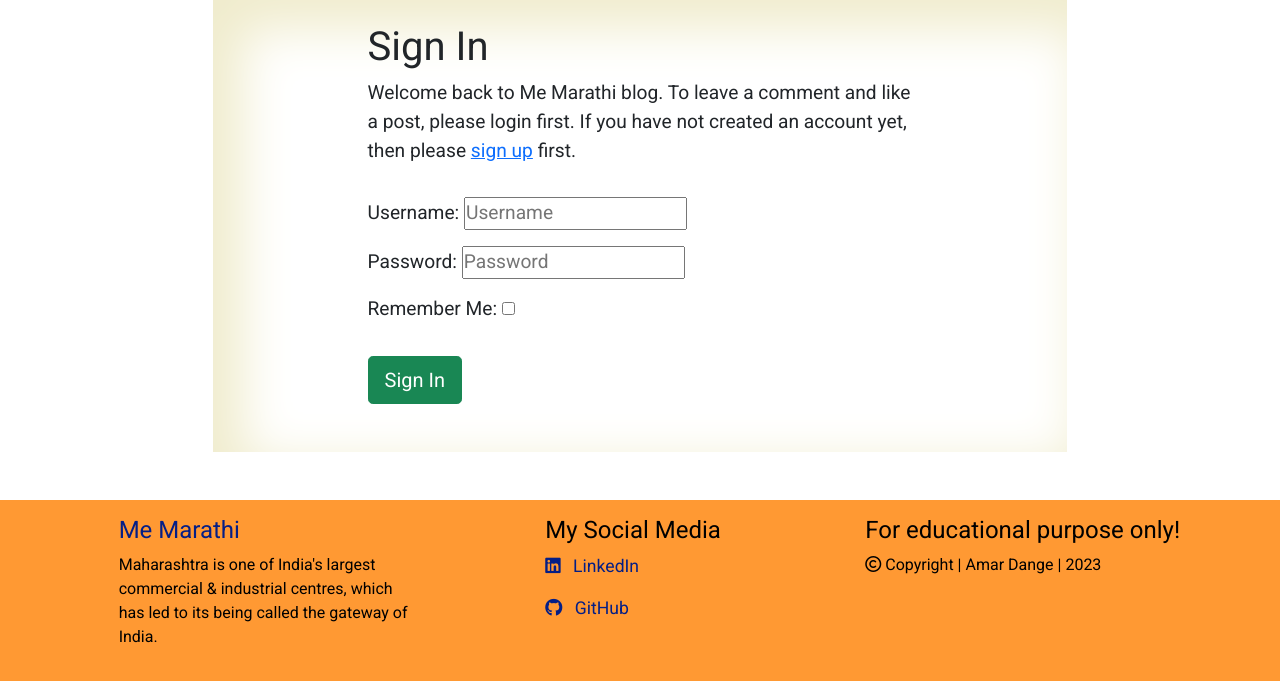
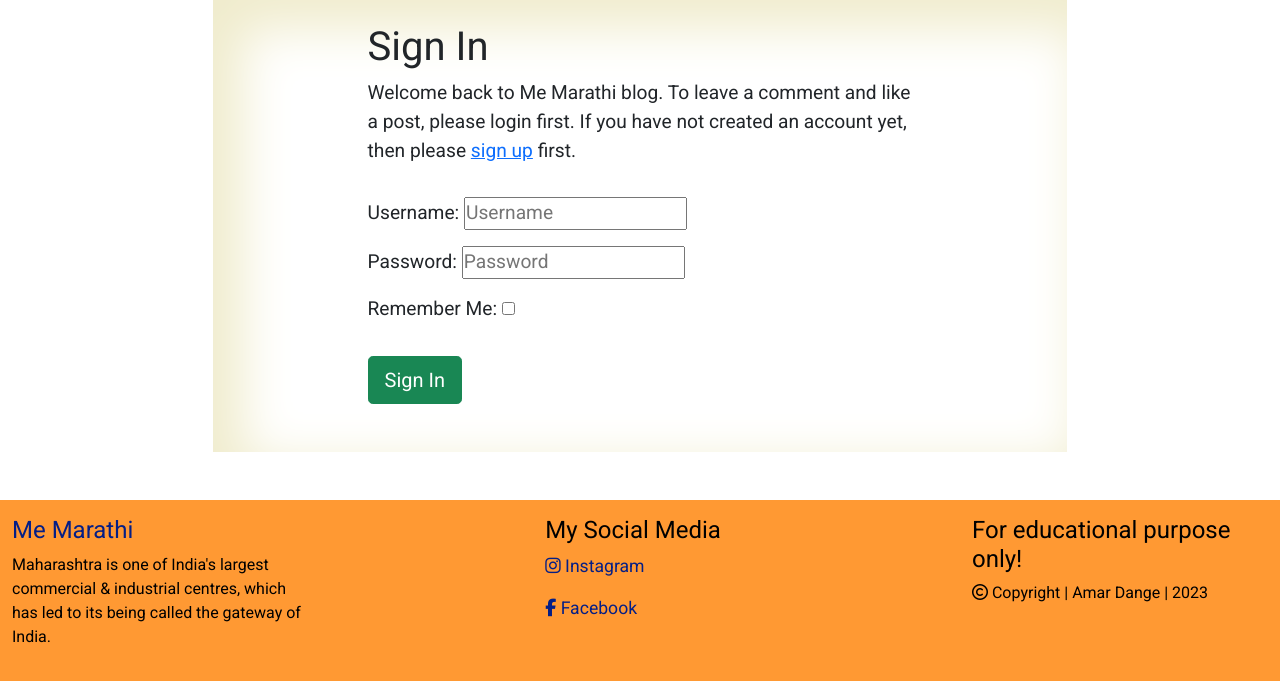
Before and after one commit to AmarDange/Django-Project-4, a Django app: page /accounts/login/ in a window 1280 px wide. Shown: the part 165-846 px from the top of the page. Run offline with Django 3.2, Linux system fonts and the light colour scheme; data that the repository does not hold is empty; some libraries are stand-ins or nearby versions.

Commit message:
readme writing for user stories

```diff
--- a/templates/base.html
+++ b/templates/base.html
@@ -121,26 +121,24 @@
     <footer>
         <div class="container-fluid">
             <div class="row py-3">
-                <div class="col-md-3 offset-md-1">
+                <div class="col-md-3 offset-md-0">
                     <a href="{% url 'home' %}">
                         <h4>Me Marathi</h4>
                     </a>
                     <p class="footer-text">Maharashtra is one of India's largest commercial & industrial centres, which
-                        has led to its being called the gateway
-                        of India.
+                        has led to its being called the gateway of India.
                     </p>
                 </div>
+                <div class="col-md-3 offset-md-2">
+                    <h4>My Social Media</h4>
+                    <p><a href="https://www.instagram.com/" target="_blank" rel="noopener"
+                        aria-label="Go to my lnstagram"><i class="fa-brands fa-instagram"></i><span>
+                            Instagram</span></a></p>
+                    <p><a href="https://www.facebook.com/" target="_blank" rel="noopener"
+                            aria-label="Go to my facebook"><i class="fab fa-facebook-f"></i><span>
+                                Facebook</span></a></p>
+                </div>
                 <div class="col-md-3 offset-md-1">
-                    <h4>My Social Media</h4>
-                    <p><a href="https://www.linkedin.com/in/amar-dange-a68393238/" target="_blank" rel="noopener"
-                            aria-label="Go to my linkedin"><i class="fa-brands fa-linkedin me-2"></i><span>
-                                LinkedIn</span></a></p>
-                    <p><a href="https://github.com/AmarDange" target="_blank" rel="noopener"
-                            aria-label="Go to my github"><i class="fa-brands fa-github me-2"></i><span>
-                                GitHub</span></a>
-                    </p>
-                </div>
-                <div class="col-md-4 ">
                     <h4>For educational purpose only!</h4>
                     <p><i class="far fa-copyright"></i> Copyright | Amar Dange | <span id="year">2023</span></p>
                 </div>
--- a/templates/delete_post.html
+++ b/templates/delete_post.html
@@ -10,8 +10,7 @@
                 <form method="POST" action="{% url 'delete-post' post.slug %}">
                     {% csrf_token %}
                     {{ form | crispy }}
-                    <h3 class="mt-5"> Hey {{ user }}, <br>Are you sure you want to delete your post named: "{{
-                        post.title }}"?</h3>
+                    <h3 class="mt-5"> Hey {{ user }}, <br>Are you sure you want to delete your post : "{{post.title}}"?</h3>
                     <a href="{% url 'delete-post' post.slug %}">
                         <button class="btn btn-lg btn-danger delete-btn my-3">Delete</button>
                 </form>
```
Also changed, not shown: README.md, assets/features/amiresponsive.PNG (added), assets/features/comment added.PNG (added), assets/features/deletpost.PNG (added), assets/features/editpost.PNG (added), assets/features/postdetail1.PNG (added), assets/features/postdetail2.PNG (added), assets/features/postdetail3.PNG (added), assets/features/tolikeandcomment.PNG (added), assets/features/unlikedpost.PNG (added), assets/features/welcomeadmin.PNG (added), assets/features/you liked post.PNG (added).
